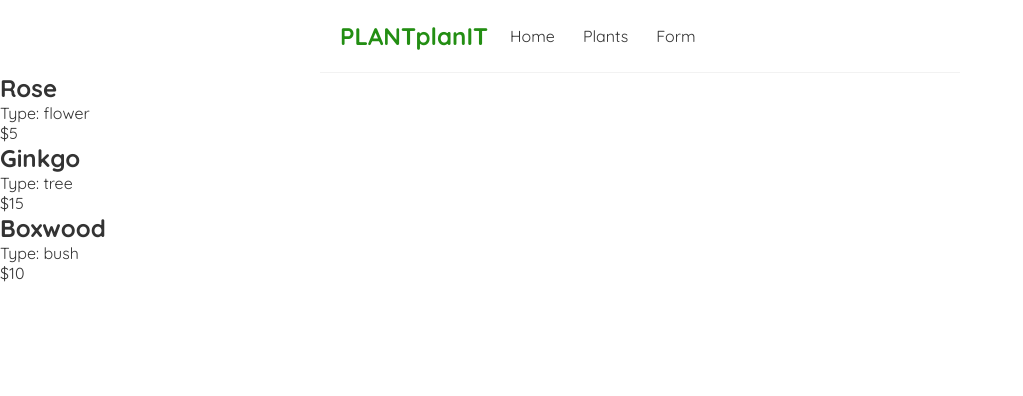
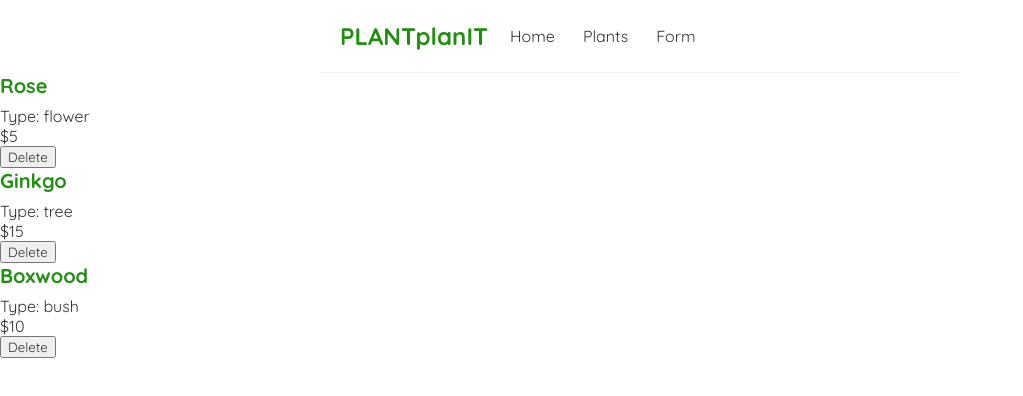
Before and after one commit to StephenthatsPH/phase-2-react-project, a React (Create React App) app: page /plants in a window 1280 px wide. Shown: the top 396 px of the page, without its empty margins (0-1023 px from the left). Built offline with nearby package versions, Linux system fonts and the light colour scheme.

Commit message:
Structured PlantsCardw/ Props and added Delete button

```diff
--- a/src/components/Form.jsx
+++ b/src/components/Form.jsx
@@ -12,7 +12,7 @@ function Form() {
 
         setIsPending(true)
 
-        fetch('http://localhost:3000/product', {
+        fetch('http://localhost:8000/product', {
             method: 'POST',
             headers: {"Content-Type": "application/json"},
             body: JSON.stringify(product)
@@ -26,6 +26,7 @@ function Form() {
         <div>
             <form onSubmit={handleSubmit}>
                 <label>Plant Name</label>
+                <br/>
                 <input
                 type="text"
                 value={plantName}
@@ -33,6 +34,7 @@ function Form() {
                 />
                 <br />
                 <label>Plant Price</label>
+                <br/>
                 <input
                 type="text"
                 value={plantPrice}
@@ -40,6 +42,7 @@ function Form() {
                 />
                 <br/>
                 <label>Plant Type</label>
+                <br/>
                 <select onChange={(e) => setPlantType(e.target.value)}>
                     <option value="tree">Tree</option>
                     <option value="bush">Bush</option>
--- a/src/components/Home.jsx
+++ b/src/components/Home.jsx
@@ -1,3 +1,5 @@
+import Plants from "./Plants";
+
 
 function Home() {
     return (
--- a/src/components/Plants.jsx
+++ b/src/components/Plants.jsx
@@ -1,4 +1,5 @@
 import { useState } from 'react';
+import PlantsCard from './PlantsCard';
 
 function Plants() {
     const [plants, setPlants] = useState([
@@ -6,15 +7,15 @@ function Plants() {
         {name: 'Ginkgo', price: 15, type: 'tree', id: 2 },
         {name: 'Boxwood', price: 10, type: 'bush', id: 3 },
     ])
+
+    const handleDelete = (id) => {
+        const newPlants = plants.filter(plant => plant.id !== id);
+        setPlants(newPlants);
+    }
+
     return (
         <div>
-            {plants.map((plant) => (
-                <div className="plant-preview" key={plant.id}>
-                    <h2>{ plant.name }</h2>
-                    <p>Type: { plant.type }</p>
-                    <p>${ plant.price }</p>
-                </div>
-            ))}
+            <PlantsCard plants={plants} handleDelete={handleDelete}/>
         </div>
     );
 }
--- a/src/components/PlantsCard.jsx
+++ b/src/components/PlantsCard.jsx
@@ -1,9 +1,17 @@
 
 
-function PlantsCard() {
+function PlantsCard({ plants, handleDelete }) {
+
     return (
         <div>
-
+            {plants.map((plant) => (
+                <div className="plant-preview" key={plant.id}>
+                    <h2>{ plant.name }</h2>
+                    <p>Type: { plant.type }</p>
+                    <p>${ plant.price }</p>
+                    <button onClick={() => handleDelete(plant.id)}>Delete</button>
+                </div>
+            ))}
         </div>
     );
 }
--- a/src/index.css
+++ b/src/index.css
@@ -32,3 +32,18 @@
   margin: 40px auto;
   padding: 20px;
 }
+
+/* plant previews / list */
+plant-preview {
+  padding: 10px 16px;
+  margin: 20px 0;
+  border-bottom: 1px solid #fafafa;
+}
+.plant-preview:hover {
+  box-shadow: 1px 3px 5px rgba(0,0,0,0.1);
+}
+.plant-preview h2 {
+  font-size: 20px;
+  color: #238e13;
+  margin-bottom: 8px;
+}
```
